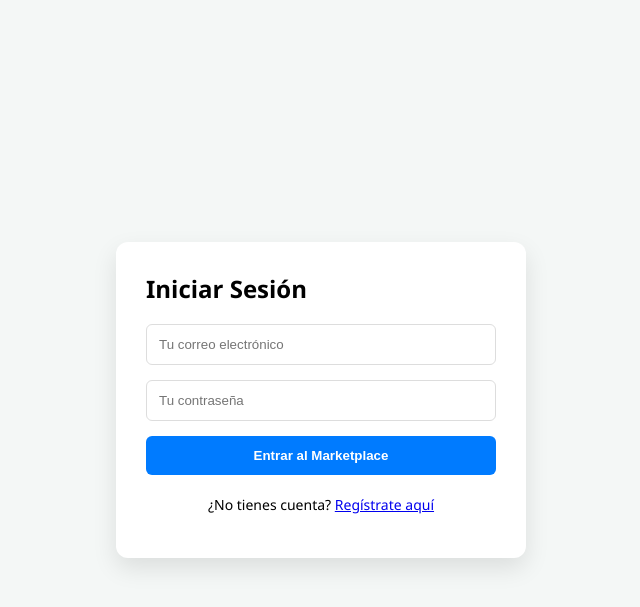
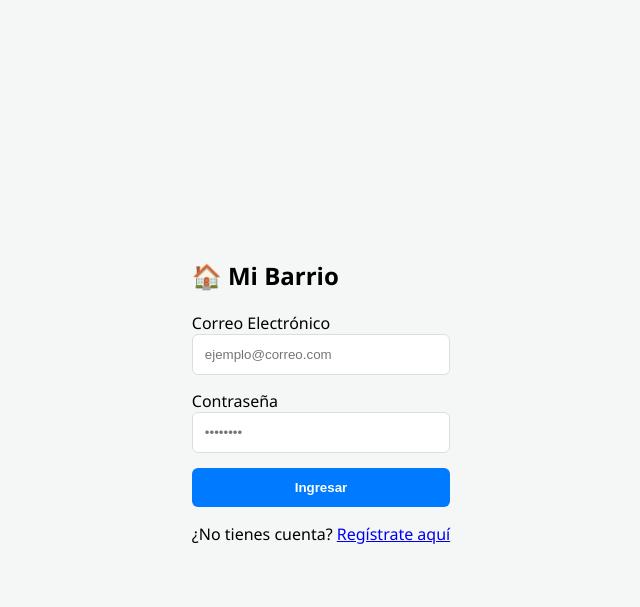
Before and after one commit to otambraico/marketplace, a Flask app: page /login in a window 1280 px wide. Shown: the top 607 px of the page, without its empty margins (319-959 px from the left). Run offline with Flask 3, Linux system fonts and the light colour scheme; some libraries are stand-ins or nearby versions.

Commit message:
Decimo octava actualización del sistema en producción

```diff
--- a/templates/login.html
+++ b/templates/login.html
@@ -11,25 +11,24 @@
     </style>
 </head>
 <body>
-    <div class="login-card">
-        <h2 style="margin-top:0;">Iniciar Sesión</h2>
-
-        {% with messages = get_flashed_messages() %}
-          {% if messages %}
-            {% for m in messages %}
-              <div class="flash">{{ m }}</div>
-            {% endfor %}
-          {% endif %}
-        {% endwith %}
-
-        <form method="POST">
-            <input type="email" name="email" placeholder="Tu correo electrónico" required>
-            <input type="password" name="password" placeholder="Tu contraseña" required>
-            <button type="submit">Entrar al Marketplace</button>
-        </form>
-        <p style="text-align:center; font-size: 14px; margin-top: 20px;">
-            ¿No tienes cuenta? <a href="/registro">Regístrate aquí</a>
-        </p>
+    <div class="login-container" style="max-width: 400px; margin: 50px auto; padding: 20px;">
+        <div class="card shadow-sm p-4">
+            <h2 class="text-center mb-4">🏠 Mi Barrio</h2>
+            <form action="/login" method="POST">
+                <div class="mb-3">
+                    <label class="form-label">Correo Electrónico</label>
+                    <input type="email" name="email" class="form-control form-control-lg" placeholder="ejemplo@correo.com" required>
+                </div>
+                <div class="mb-3">
+                    <label class="form-label">Contraseña</label>
+                    <input type="password" name="password" class="form-control form-control-lg" placeholder="••••••••" required>
+                </div>
+                <button type="submit" class="btn btn-primary btn-lg w-100 mt-3">Ingresar</button>
+            </form>
+            <p class="text-center mt-4">
+                ¿No tienes cuenta? <a href="/registro">Regístrate aquí</a>
+            </p>
+        </div>
     </div>
 </body>
 </html>
```
Also changed, not shown: templates/base.html (+6 -1 lines).
